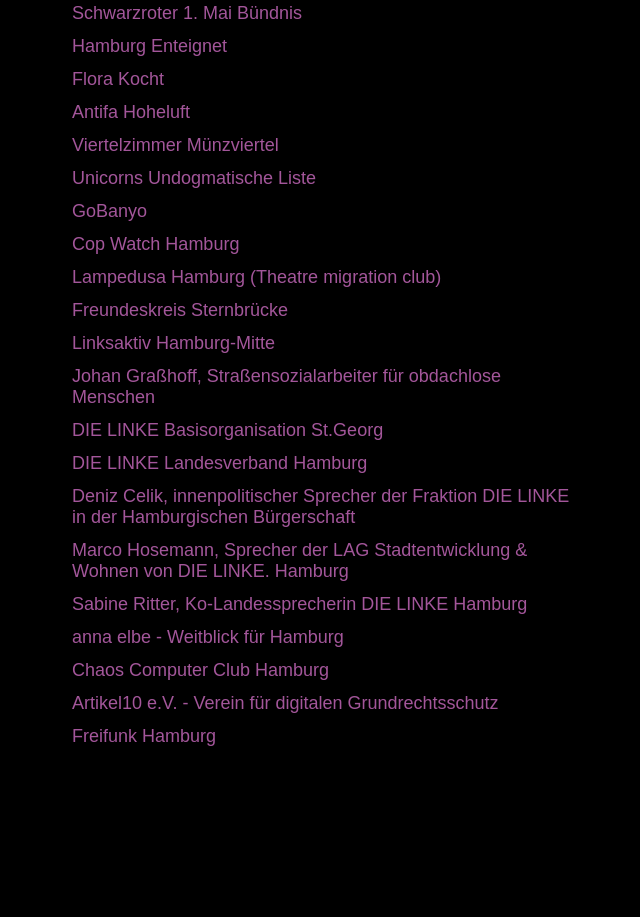
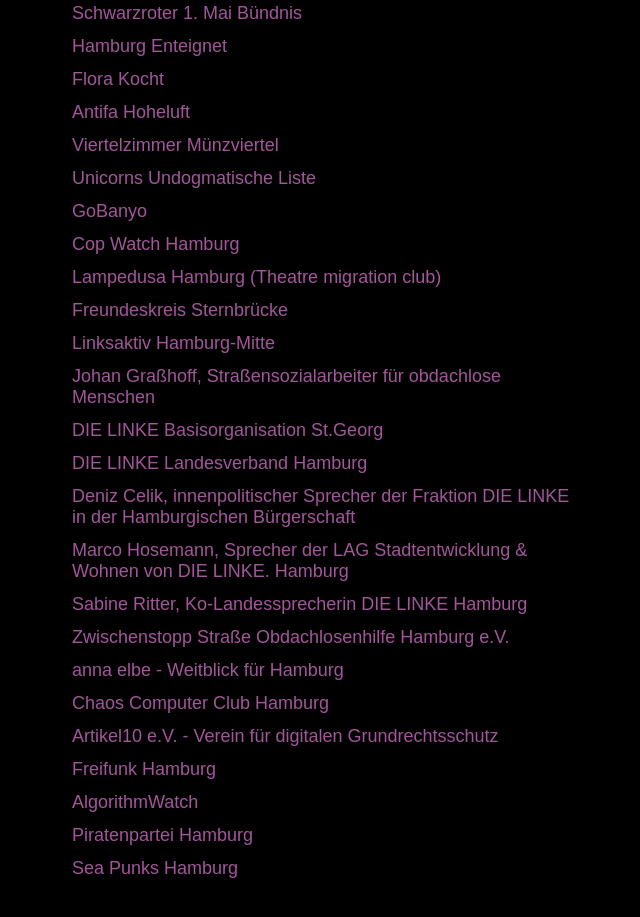
Before and after one commit to Buendnis-Hansaplatz/buendnis-hansaplatz.github.io, a plain HTML site: page index.html in a window 1280 px wide. Shown: the part 1603-2520 px from the top of the page, without its empty margins (186-826 px from the left). Before the commit the page ends 2426 px from the top, so only its background shows below. Drawn offline with Linux system fonts and the light colour scheme.

Commit message:
update signees

```diff
--- a/index.html
+++ b/index.html
@@ -158,6 +158,10 @@
                         <td></td>
                     </tr>
                     <tr>
+                        <td>Zwischenstopp Straße Obdachlosenhilfe Hamburg e.V.</td>
+                        <td></td>
+                    </tr>
+                    <tr>
                         <td>anna elbe - Weitblick für Hamburg</td>
                         <td></td>
                     </tr>
@@ -173,6 +177,18 @@
                         <td>Freifunk Hamburg</td>
                         <td></td>
                     </tr>
+                    <tr>
+                        <td>AlgorithmWatch</td>
+                        <td></td>
+                    </tr>
+                    <tr>
+                        <td>Piratenpartei Hamburg</td>
+                        <td></td>
+                    </tr>
+                    <tr>
+                        <td>Sea Punks Hamburg</td>
+                        <td></td>
+                    </tr>
                 </table>
             </div>
         </div>
```
